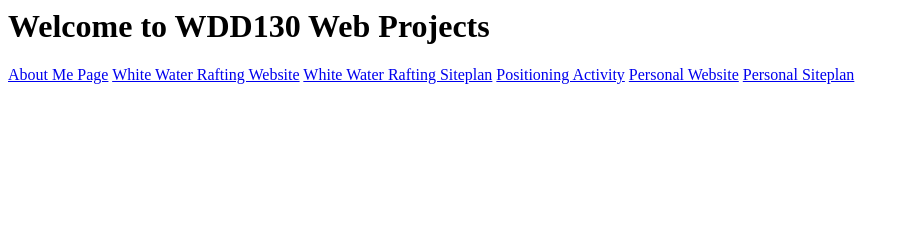
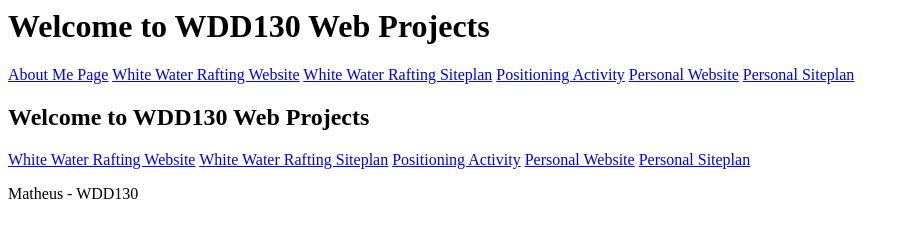
Before and after one commit to Teteu007/Test3, a plain HTML site: page index.html in a window 1280 px wide. Shown: the whole page, without its empty margins (0-910 px from the left). Drawn offline with Linux system fonts and the light colour scheme.

Commit message:
um parágrafo

```diff
--- a/index.html
+++ b/index.html
@@ -6,4 +6,13 @@
   <a href="positioning.html">Positioning Activity</a>
   <a href="#">Personal Website</a>
   <a href="#">Personal Siteplan</a>
+  <h1>Welcome to WDD130 Web Projects</h1>
+<nav>
+  <a href="wwr/index.html">White Water Rafting Website</a>
+  <a href="wwr/site-plan-rafting.html">White Water Rafting Siteplan</a>
+  <a href="positioning.html">Positioning Activity</a>
+  <a href="#">Personal Website</a>
+  <a href="#">Personal Siteplan</a>
 </nav>
+<p>Matheus - WDD130</p>
+</nav>
```
